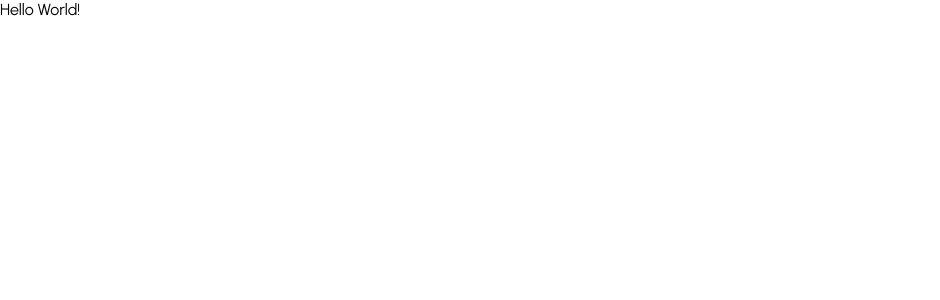
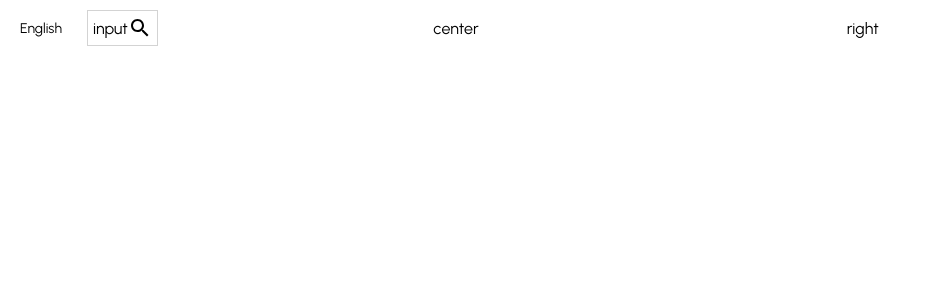
Before and after one commit to Bittu04567891/E-commerce-app, a React (Create React App) app in the folder my-app/: page / in a window 1280 px wide. Shown: the top 300 px of the page, without its empty margins (0-940 px from the left). Built offline with nearby package versions, Linux system fonts and the light colour scheme.

Commit message:
Navbar creation

```diff
--- a/my-app/package.json
+++ b/my-app/package.json
@@ -3,12 +3,17 @@
   "version": "0.1.0",
   "private": true,
   "dependencies": {
+    "@emotion/react": "^11.11.1",
+    "@emotion/styled": "^11.11.0",
+    "@mui/icons-material": "^5.14.3",
+    "@mui/material": "^5.14.4",
     "@testing-library/jest-dom": "^5.17.0",
     "@testing-library/react": "^13.4.0",
     "@testing-library/user-event": "^13.5.0",
     "react": "^18.2.0",
     "react-dom": "^18.2.0",
     "react-scripts": "5.0.1",
+    "styled-components": "^6.0.7",
     "web-vitals": "^2.1.4"
   },
   "scripts": {
--- a/my-app/src/App.js
+++ b/my-app/src/App.js
@@ -1,4 +1,8 @@
+import Navbar from "./components/Navbar";
+import Home from "./pages/Home";
+
 const App = () => {
-  return <div>Hello World!</div>;
+  return <Navbar />;
+  return <Home />;
 };
 export default App;
--- /dev/null
+++ b/my-app/src/components/Navbar.jsx
@@ -0,0 +1,59 @@
+import {Search} from "@mui/icons-material";
+import React from 'react'
+import styled from 'styled-components'
+
+const Container=styled.div`
+ height:60px;
+`
+
+const Wrapper=styled.div`
+  padding:10px 20px;
+  display:flex;
+align-items:center;
+  justify-content:space-between;
+`
+const Left=styled.div`
+flex:1;
+display:flex;
+align-items:center;
+`
+
+const Language=styled.span`
+  font-size:14px;
+  cursor:pointer;
+`
+const SearchContainer=styled.div`
+border:0.5px solid lightgray;
+display:flex;
+align-items:center;
+margin-left:25px;
+padding:5px;
+`
+
+const Center=styled.div`
+flex:1;
+`
+const Right=styled.div`
+flex:1;
+`
+const Navbar = () => {
+  return (
+    <Container>
+        <Wrapper>
+           <Left>
+            <Language>
+                English
+            </Language>
+            <SearchContainer>
+                input
+               <Search/>
+            </SearchContainer>
+           </Left>
+           <Center>center</Center>
+           <Right>right</Right>
+        </Wrapper>
+        </Container>
+  )
+}
+
+export default Navbar
--- /dev/null
+++ b/my-app/src/pages/Home.jsx
@@ -0,0 +1,21 @@
+import React from 'react'
+import { styled } from 'styled-components'
+
+const Container=styled.div`
+height:60px;
+`
+const Wrapper=styled.div`
+  padding:10px 20px;
+`
+
+const Home = () => {
+  return (
+    <Container>
+        <Wrapper>
+            navbar
+        </Wrapper>
+    </Container>
+  )
+}
+
+export default Home
```
Also changed, not shown: 1 other file (tests, documents, lock files or other folders).
